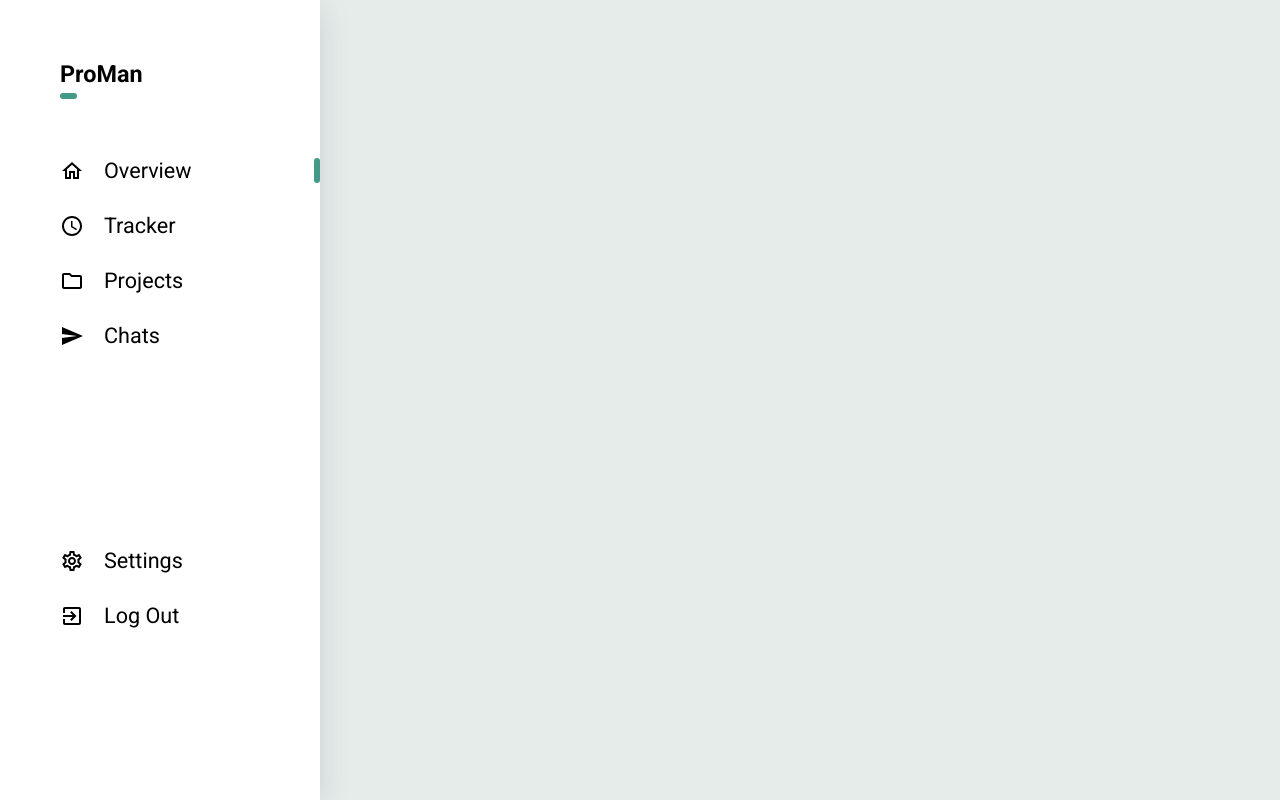
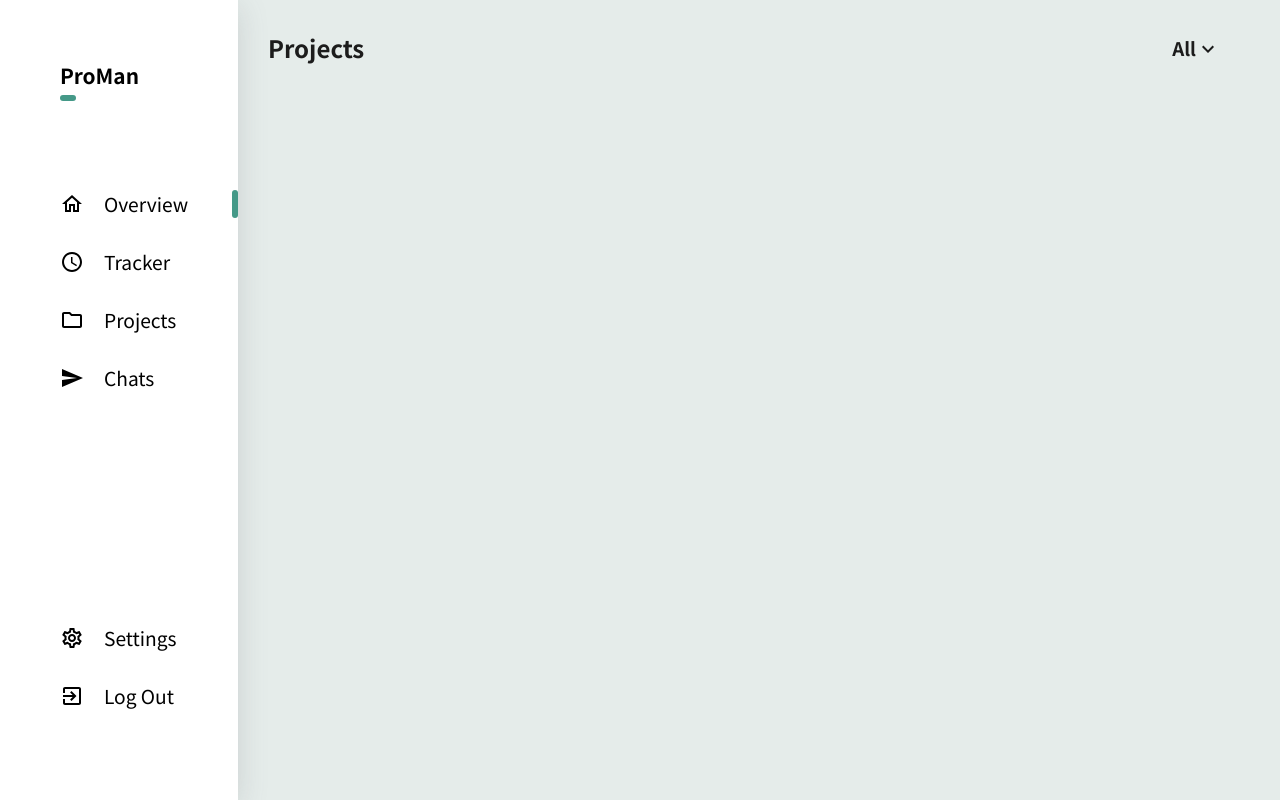
Before and after one commit to MrZeffy/ProMan-react, a React (Create React App) app: page /projecttracker in a window 1280 px wide. Built offline with nearby package versions, Linux system fonts and the light colour scheme.

Commit message:
setted up layout for main content panel

```diff
--- a/package.json
+++ b/package.json
@@ -10,6 +10,7 @@
     "@testing-library/user-event": "^12.8.3",
     "react": "^17.0.2",
     "react-dom": "^17.0.2",
+    "react-router-dom": "^5.2.0",
     "react-scripts": "4.0.3",
     "web-vitals": "^1.1.2"
   },
--- a/public/index.html
+++ b/public/index.html
@@ -3,8 +3,12 @@
   <head>
     <meta charset="utf-8" />
     <link rel="icon" href="%PUBLIC_URL%/favicon.ico" />
+
+
+    <!-- Google fonts -->
+
     <link rel="preconnect" href="https://fonts.gstatic.com">
-    <link href="https://fonts.googleapis.com/css2?family=Roboto:wght@300;400;700&display=swap" rel="stylesheet">
+    <link href="https://fonts.googleapis.com/css2?family=Noto+Sans+JP:wght@300;400;700&display=swap" rel="stylesheet">
 
 
 
--- a/src/App.css
+++ b/src/App.css
@@ -3,20 +3,42 @@
   --blue-color: rgb(69, 153 ,136);
 }
 
+
+
+
 body{
   background-color: rgb(229, 236, 234);
   margin: 0;
   padding: 0;
-  font-family: 'Roboto', sans-serif;
-  font-size: 18px;
+  font-family: 'Noto Sans JP', sans-serif;
+  font-size: 16px;
 }
 
 
 
 /* =====================SIDE BAR======================= */
 
+
+.App{
+  display: flex;
+  width: 100%;
+  flex-direction: row;
+  justify-content: flex-end;
+  align-items: center;
+
+}
+
+
+.sideBarContainer{
+  flex: 1;
+}
+
 .sideBar{
-  width: 25%;
+  display: flex;
+  flex-direction: column;
+  justify-content: flex-start;
+  width: 100%;
+
   box-sizing: border-box;
   height: 100vh;
   background-color: white;
@@ -74,7 +96,14 @@ body{
 /* Navigation Menu */
 
 .menuContainer{
-  margin-top: 70px;
+  margin: 30px 0;
+}
+
+
+@media screen and (min-height: 710px) {
+  .menuContainer{
+    margin: 70px 0;
+  }
 }
 
 
@@ -88,9 +117,8 @@ body{
   font-size: 1.2em;
   font-weight: 400;
   margin: 30px auto;
-  display: flex;
-  align-items: center;
 
+  cursor: pointer;
   position: relative;
 
 
@@ -102,18 +130,50 @@ body{
   margin-right: 20px;
 }
 
-.menuItemActive::after{
+.menuItem::after{
   position: absolute;
   display: block;
-  right: 0;
+  right: 10px;
   top: 0;
   height: 100%;
   width: 6px;
   content: ' ';
   background-color: var(--blue-color);
   border-radius: 5px;
+  opacity: 0;
+  transition: 0.3s all ease-in-out;
+}
+
+
+.menuItem a{
+  color: black;
+  text-decoration: none;
+}
+
+.menuItemDataContainer{
+  display: flex;
+  align-items: center;
+  width: 100%;
+}
+
+.menuItemActive::after{
+  right: 0;
+  opacity: 1;
 }
 
 .bottomMenu{
-  margin-top: 200px;
+  margin-top: auto;
 }
+
+
+
+/* ===========Main Content============== */
+
+
+.mainContentContainer{
+  flex: 4;
+  padding: calc(var(--outside-padding)/2);
+  padding-right: var(--outside-padding);
+  height: 100vh;
+  box-sizing: border-box;
+}
--- a/src/App.js
+++ b/src/App.js
@@ -1,12 +1,47 @@
 
 import './App.css';
 import SideBar from './Components/SideBar'
+import ProjectSection  from './Sections/ProjectSection';
+
+import { BrowserRouter as Router, Switch, Route } from 'react-router-dom';
 
 function App() {
   return (
     <div className="App">
+      <Router>
+        <SideBar />
 
-      <SideBar />
+        <div className="mainContentContainer">
+          <Switch>
+            <Route path="/" exact>
+              {/* Home componenet */}
+              Home
+            </Route>
+            <Route path="/tracker" exact>
+              {/* Time tracker */}
+              Time Tracker
+            </Route>
+            <Route path="/projecttracker" exact>
+              {/* Project tracker */}
+              <ProjectSection></ProjectSection>
+            </Route>
+            <Route path="/inbox" exact>
+              {/* Inbox */}
+              Inbox
+            </Route>
+            <Route path="/settings" exact>
+              {/* Settings */}
+              Settings
+            </Route>
+            <Route path="/logout">
+              {/* Logout */}
+              Logout
+            </Route>
+          </Switch>
+        </div>
+
+      </Router>
+
 
     </div>
   );
--- a/src/Components/MenuListItem.js
+++ b/src/Components/MenuListItem.js
@@ -1,13 +1,19 @@
 import React from 'react'
+import { Link } from 'react-router-dom';
 
 
-const MenuListItem = ({itemTitle, iconClass, activeItem, onClick}) => {
+const MenuListItem = ({itemTitle, iconClass, activeItem, onClick, pointTo}) => {
     const OurIcon = iconClass;
     return (
 
        <li className={`menuItem ${activeItem?'menuItemActive':''}`} onClick={onClick}>
-            <OurIcon className="menuIcon" />
-            {itemTitle}
+
+            <Link to={pointTo}>
+                <div className="menuItemDataContainer">
+                <OurIcon className="menuIcon" />
+                {itemTitle}
+                </div>
+            </Link>
        </li>
 
     )
--- a/src/Components/SideBar.js
+++ b/src/Components/SideBar.js
@@ -1,5 +1,8 @@
 import {useState} from 'react'
 import MenuListItem from './MenuListItem'
+
+
+// Icons
 import HomeIcon from '@material-ui/icons/HomeOutlined'
 import AccessTimeIcon from '@material-ui/icons/AccessTime';
 import FolderIcon from '@material-ui/icons/FolderOutlined'
@@ -14,22 +17,26 @@ const menuItems = [
     {
         id: 0,
         itemTitle: 'Overview',
-        iconClass: HomeIcon
+        iconClass: HomeIcon,
+        link: '/'
     },
     {
         id: 1,
         itemTitle: 'Tracker',
-        iconClass: AccessTimeIcon
+        iconClass: AccessTimeIcon,
+        link: '/tracker'
     },
     {
         id: 2,
         itemTitle: 'Projects',
-        iconClass: FolderIcon
+        iconClass: FolderIcon,
+        link: '/projecttracker'
     },
     {
         id: 3,
         itemTitle: 'Chats',
-        iconClass: SendIcon
+        iconClass: SendIcon,
+        link: '/inbox'
     }
 
 
@@ -40,12 +47,14 @@ const settingMenu = [
     {
         id: 4,
         itemTitle: 'Settings',
-        iconClass: SettingIcon
+        iconClass: SettingIcon,
+        link: '/settings'
     },
     {
         id: 5,
         itemTitle: 'Log Out',
-        iconClass: LogoutIcon
+        iconClass: LogoutIcon,
+        link: '/logout'
     }
 ]
 
@@ -59,7 +68,7 @@ const SideBar = () => {
 
 
     const updateActive = (index) => {
-        console.log('updating');
+
         setActiveMenuItem(index);
     }
 
@@ -78,7 +87,8 @@ const SideBar = () => {
                                 <MenuListItem key={index} iconClass={ele.iconClass}
                                 itemTitle={ele.itemTitle}
                                 activeItem={ele.id===activeMenuItem}
-                                onClick={()=>updateActive(ele.id)}/>
+                                onClick={()=>updateActive(ele.id)}
+                                pointTo={ele.link}/>
                             )
                         })}
                     </ul>
@@ -91,7 +101,8 @@ const SideBar = () => {
                                 <MenuListItem key={index} iconClass={ele.iconClass}
                                     itemTitle={ele.itemTitle}
                                     activeItem={ele.id === activeMenuItem}
-                                    onClick={() => updateActive(ele.id)} />
+                                    onClick={() => updateActive(ele.id)}
+                                    pointTo={ele.link}/>
                             )
                         })}
 
--- /dev/null
+++ b/src/Sections/ProjectSection.css
@@ -0,0 +1,28 @@
+.projectSectionContainer{
+    --heading-color: rgb(28, 28, 28);
+}
+
+.headingSection{
+    display: flex;
+    flex-direction: row;
+    justify-content: flex-start;
+    align-items: center;
+
+}
+
+.headingContainer h2{
+    margin: 0;
+    color: var(--heading-color);
+}
+
+.filterContainer{
+    margin-left: auto;
+    display: flex;
+    align-items: flex-end;
+    color: var(--heading-color);
+}
+
+.filterContainer h3{
+    display: inline-block;
+    margin: 0;
+}
--- /dev/null
+++ b/src/Sections/ProjectSection.js
@@ -0,0 +1,25 @@
+import React from 'react'
+import './ProjectSection.css'
+
+// Icons
+
+import ExpandMoreOutlinedIcon from '@material-ui/icons/ExpandMoreOutlined';
+
+
+const ProjectSection = () => {
+    return (
+        <div className="projectSectionContainer">
+            <div className="headingSection">
+                <div className="headingContainer">
+                    <h2>Projects</h2>
+                </div>
+                <div className="filterContainer">
+                    <h3>All </h3>
+                    <ExpandMoreOutlinedIcon />
+                </div>
+            </div>
+        </div>
+    )
+}
+
+export default ProjectSection
```
Also changed, not shown: 1 other file (tests, documents, lock files or other folders).
